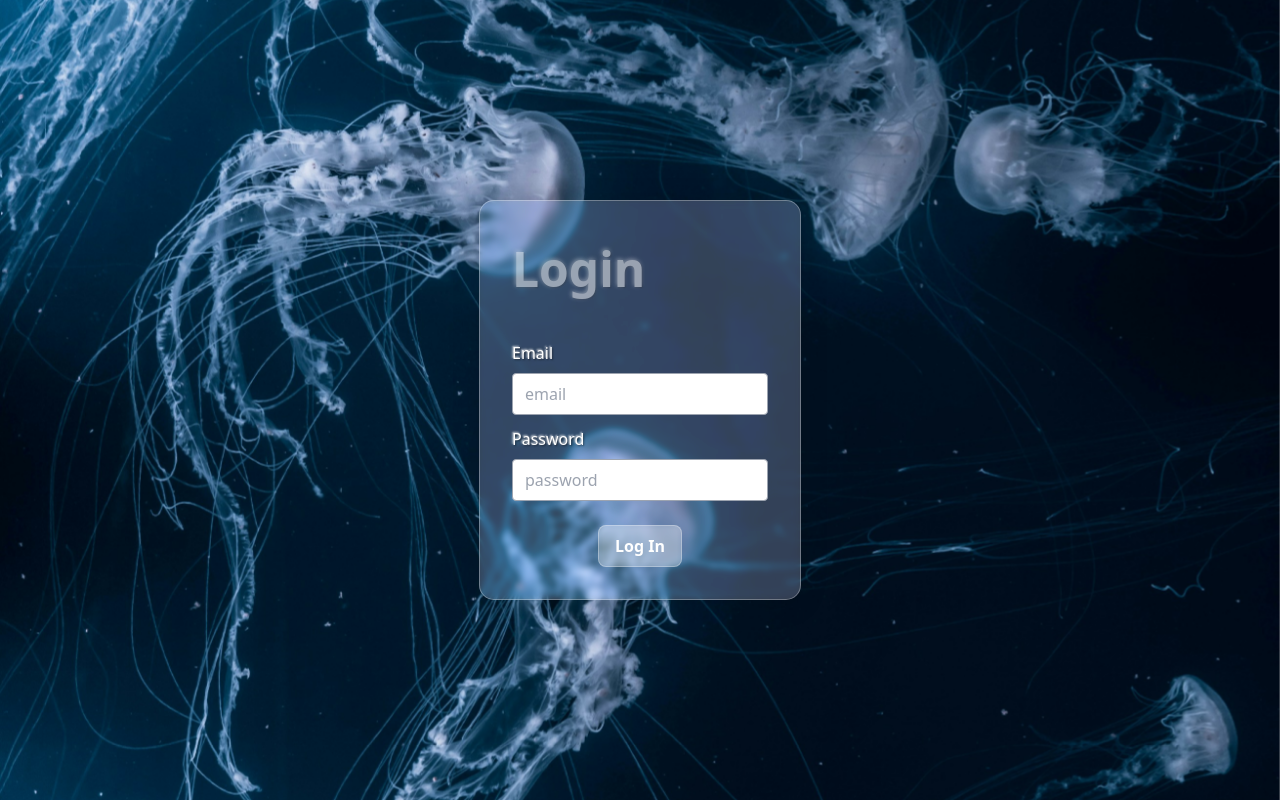
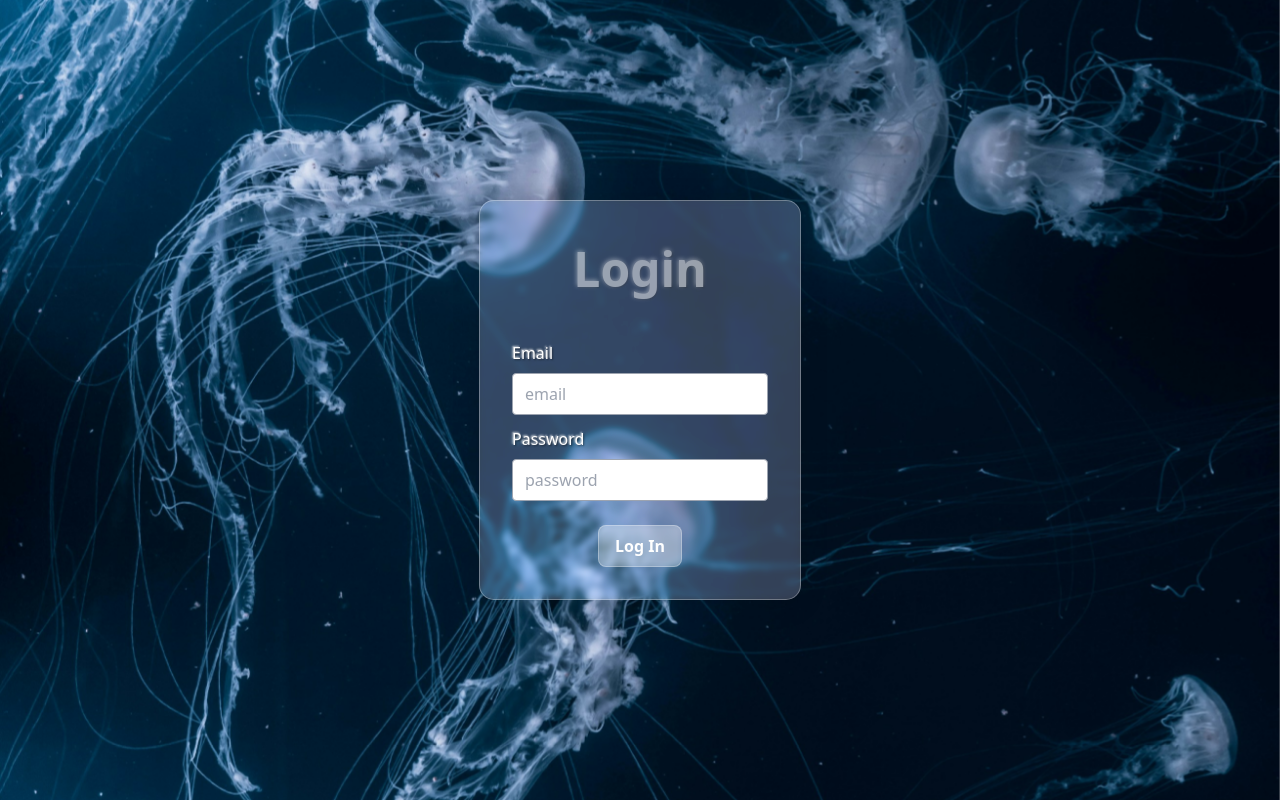
Before and after one commit to suulaav/suulaav.com.np, a Next.js app: page / in a window 1280 px wide. Built offline with nearby package versions, Linux system fonts and the light colour scheme.

Commit message:
Login page Ui completed

```diff
--- a/app/page.tsx
+++ b/app/page.tsx
@@ -6,7 +6,7 @@ export default function Home() {
         <main className="main-background">
             <div className="glass-effect">
                 <div className="flex flex-col items-center">
-                    <h1 className="glassy-title">Login</h1>
+                    <h1 className="glassy-title w-full flex justify-center">Login</h1>
 
                     <div className="w-max"><label className="glassy-label">Email</label></div>
                     <input className="border border-gray-400 rounded px-3 py-2 w-64 mb-3" placeholder="email" min="3"
```
